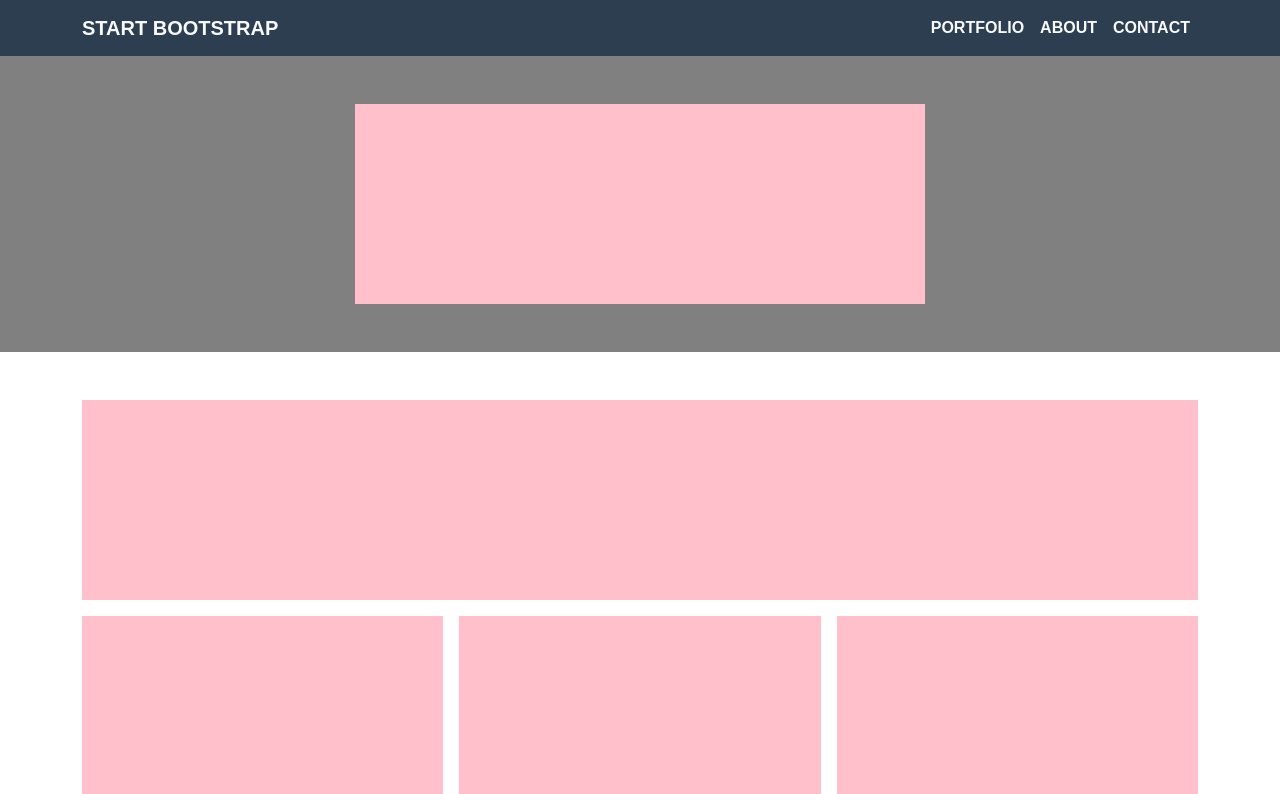
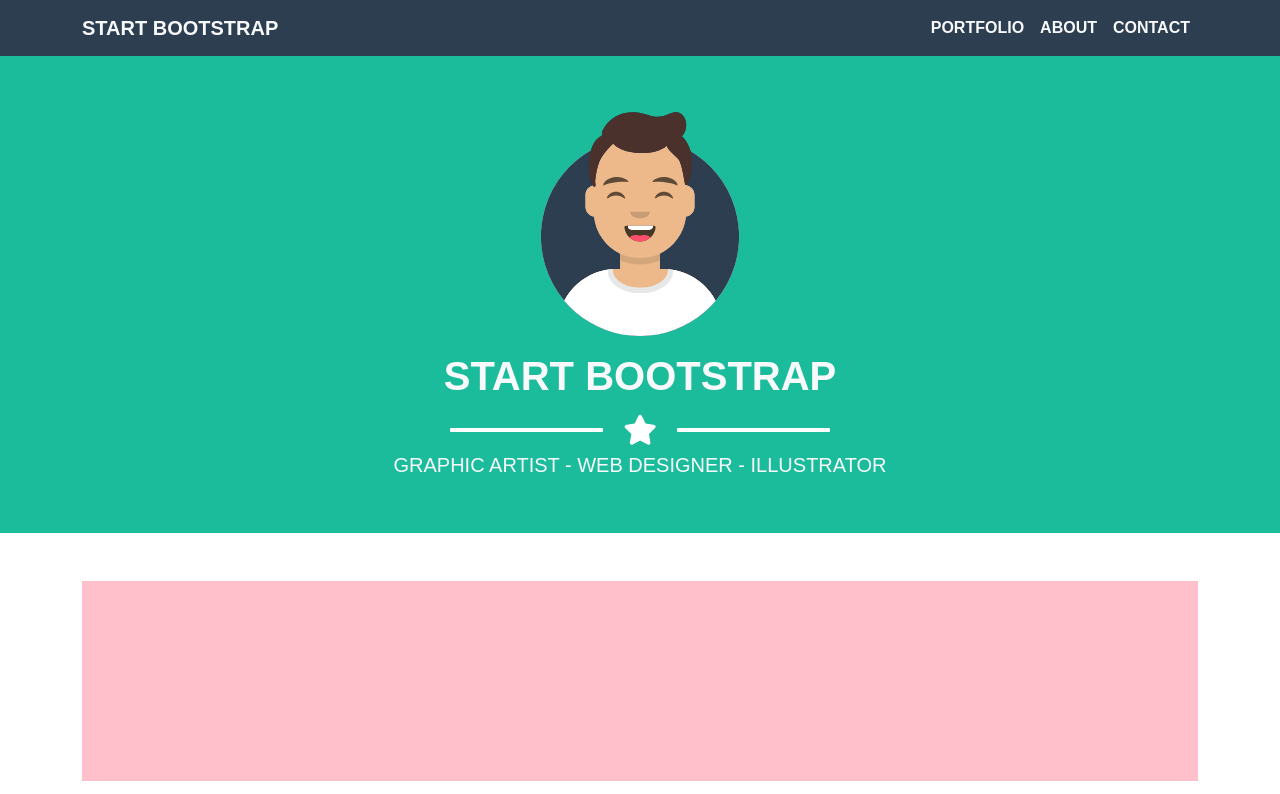
Before and after one commit to IanzanoLorenzo/html-css-bootstrap-freelancer, a plain HTML site: page index.html in a window 1280 px wide. Shown: the top 794 px of the page. Drawn offline with nearby package versions, Linux system fonts and the light colour scheme.

Commit message:
fine section start

```diff
--- a/css/style.css
+++ b/css/style.css
@@ -1,3 +1,5 @@
+/* general */
+
 *{
     margin: 0;
     padding: 0;
@@ -8,27 +10,48 @@ body, button{
     font-family: sans-serif;
 }
 
+.star-icon{
+    font-size: 30px;
+    color: white;
+    margin: 0 20px;
+}
+
+.star-row{
+    display: flex;
+    width: 70%;
+    align-items: center;
+    justify-content: center;
+    margin: 0 auto;
+}
+
+.lines{
+    border: 2px solid white;
+    opacity: 1;
+    border-radius: 1px;
+    width: 40%;
+}
+
+/* bacground-color */
+
 .background-blue{
     background-color: #2c3e50;
     color: white;
 }
 
-.background-gray{
-    background-color: gray;
+.background-bright-cyan{
+    background-color: #1abc9c;
 }
 
 .background-pink{
     background-color: pink;
-    height: 200px;
+    min-height: 200px;
 }
 
 .background-black{
     background-color: black;
 }
 
-main {
-    margin-top: 56px;
-}
+/* header */
 
 header nav div button.white-button{
     color: white;
@@ -38,3 +61,18 @@ header nav div button.white-button{
 header nav div button.white-button span{
     color: white;
 }
+
+/* main */
+
+main {
+    margin-top: 56px;
+}
+
+img{
+    max-width: 100%;
+}
+
+#start-bootstrap img{
+    width: 40%;
+    margin: 0 auto;
+}
--- a/index.html
+++ b/index.html
@@ -36,11 +36,34 @@
         </header>
         <main>
         <div id="start-bootstrap">
-            <div class="container-fluid background-gray py-5">
+            <div class="container-fluid background-bright-cyan py-5">
                 <div class="container">
                     <div class="row justify-content-center">
-                        <div class="col-6 background-pink">
-
+                        <div class="col-12">
+                           <div class="row">
+                                <div class="col-12 col-md-6 offset-md-3">
+                                    <div class="content-img mb-3 text-center">
+                                        <img src="./img/avatar.svg" alt="">
+                                    </div>
+                                </div>
+                                <div class="col-12 col-lg-6 offset-lg-3">
+                                    <div class="content-title mb-2 fw-bold text-center text-light">
+                                        <h1 class="fw-bold fs-1">START BOOTSTRAP</h1>
+                                    </div>
+                                </div>
+                                <div class="col-12 col-md-6 offset-md-3">
+                                    <div class="star-row">
+                                        <hr class="lines">
+                                        <div class="star-icon text-center"><i class="fa-solid fa-star"></i></div>
+                                        <hr class="lines">
+                                    </div>
+                                </div>
+                                <div class="col-12">
+                                    <div class="content text-center text-light">
+                                        <p class="h5">GRAPHIC ARTIST - WEB DESIGNER - ILLUSTRATOR</p>
+                                    </div>
+                                </div>
+                           </div>
                         </div>
                     </div>
                 </div>
@@ -85,7 +108,7 @@
                 </div>
             </div>
         </div>
-        <div class="container-fluid background-gray" id="about">
+        <div class="container-fluid background-bright-cyan" id="about">
             <div class="container py-5">
                 <div class="row g-3">
                     <div class="col-12">
```
